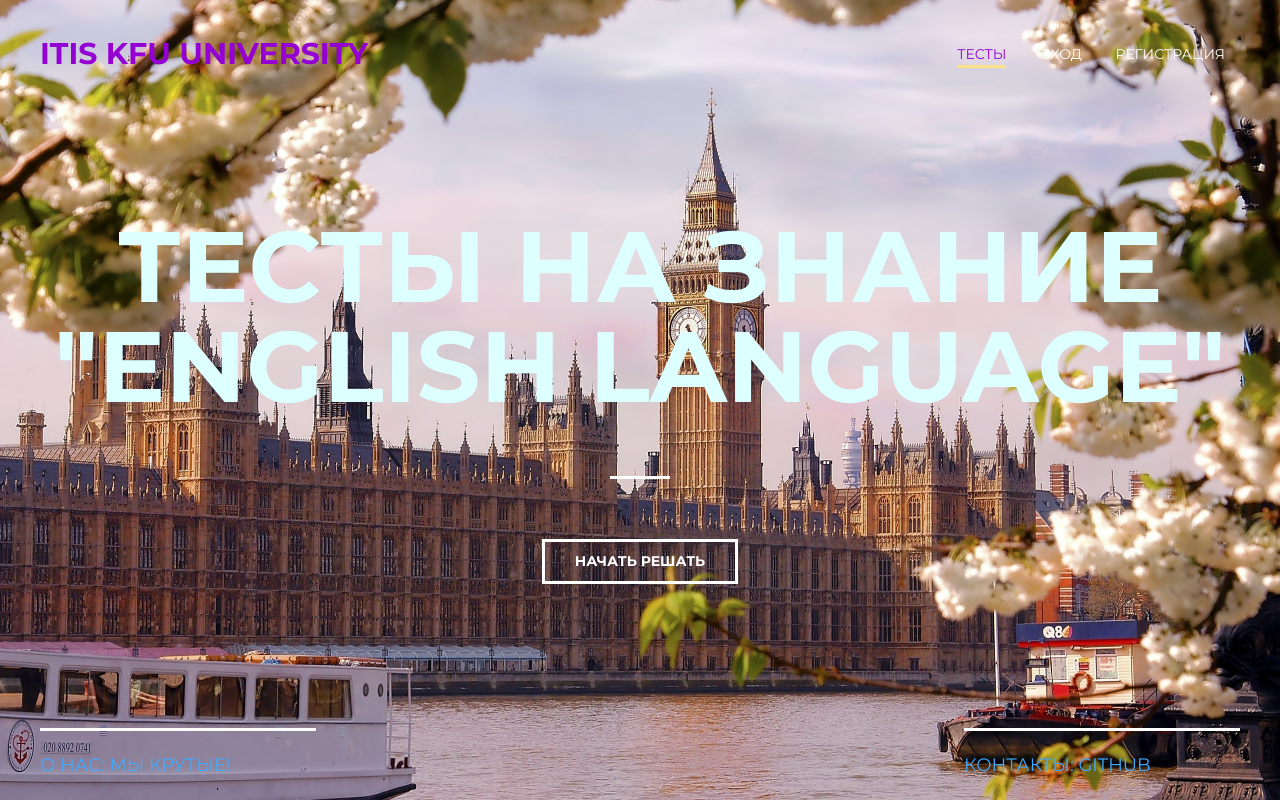
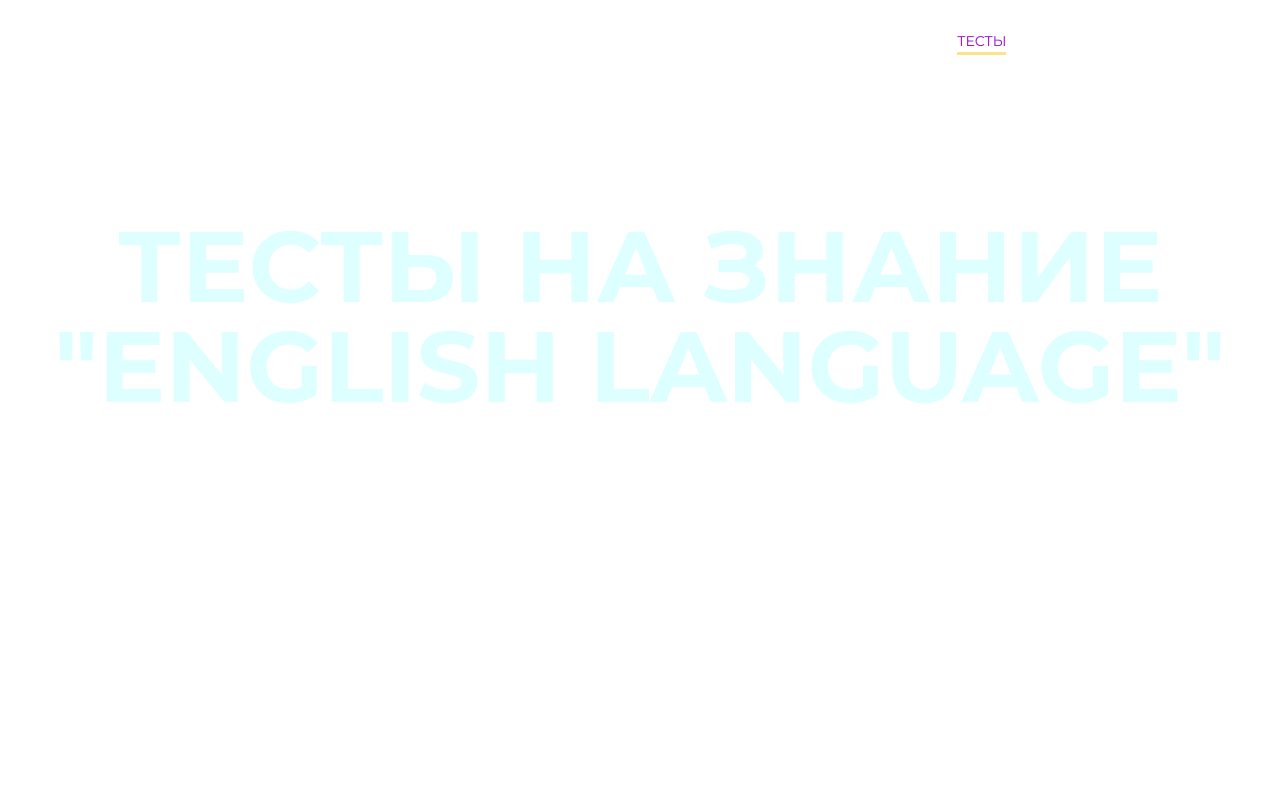
Before and after one commit to esl-portal/ESL-portal, a Django app: page /main/ in a window 1280 px wide. Run offline with Django 3.2, Linux system fonts and the light colour scheme.

Commit message:
Erase ITIS mentions

```diff
--- a/esl_portal/esl_app/static/esl_app/main_style.css
+++ b/esl_portal/esl_app/static/esl_app/main_style.css
@@ -33,10 +33,6 @@ h1
     justify-content: center;
     width: 100%;
     height: 100vh;
-
-    background: url("./city.jpg") center no-repeat;
-    -webkit-background-size: cover;
-    background-size: cover;
 }
 
 .intro__inner {
--- a/esl_portal/esl_app/templates/esl_app/main.html
+++ b/esl_portal/esl_app/templates/esl_app/main.html
@@ -5,13 +5,13 @@
     <meta charset="UTF-8">
     <link rel="stylesheet" href="{% static 'esl_app/main_style.css' %}">
     <link href="https://fonts.googleapis.com/css?family=Kaushan+Script|Montserrat:400,700&amp;subset=cyrillic-ext" rel="stylesheet">
-    <title>ITIS</title>
+    <title>Main</title>
 </head>
 <body>
 <header class="header">
     <div class="container">
         <div class="header__inner">
-            <div class="header__logo">ITIS KFU UNIVERSITY</div>
+            <div class="header__logo"></div>
 
             <nav class="nav">
                 <a class="nav__link active" href="{% url 'tests' %}">Тесты</a>
@@ -40,11 +40,8 @@
         <div class="container">
             <div class="slider__inner">
                 <div class="slider__item ">
-                    О нас: Мы крутые!
                 </div>
                 <div class="slider__item">
-                    Контакты:
-                    github
                 </div>
             </div>
         </div>
```
Also changed, not shown: esl_portal/esl_app/static/esl_app/city.jpg (deleted).
